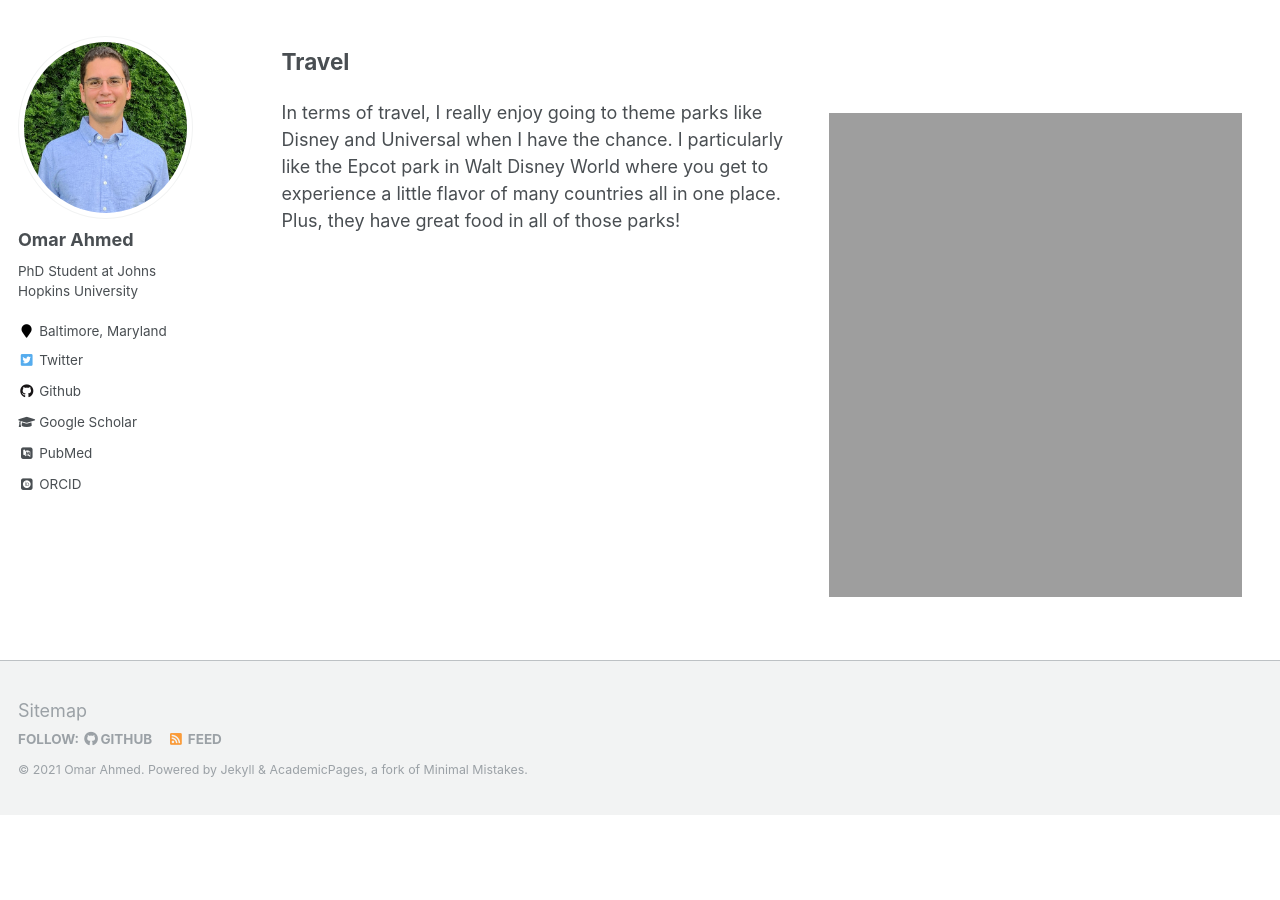
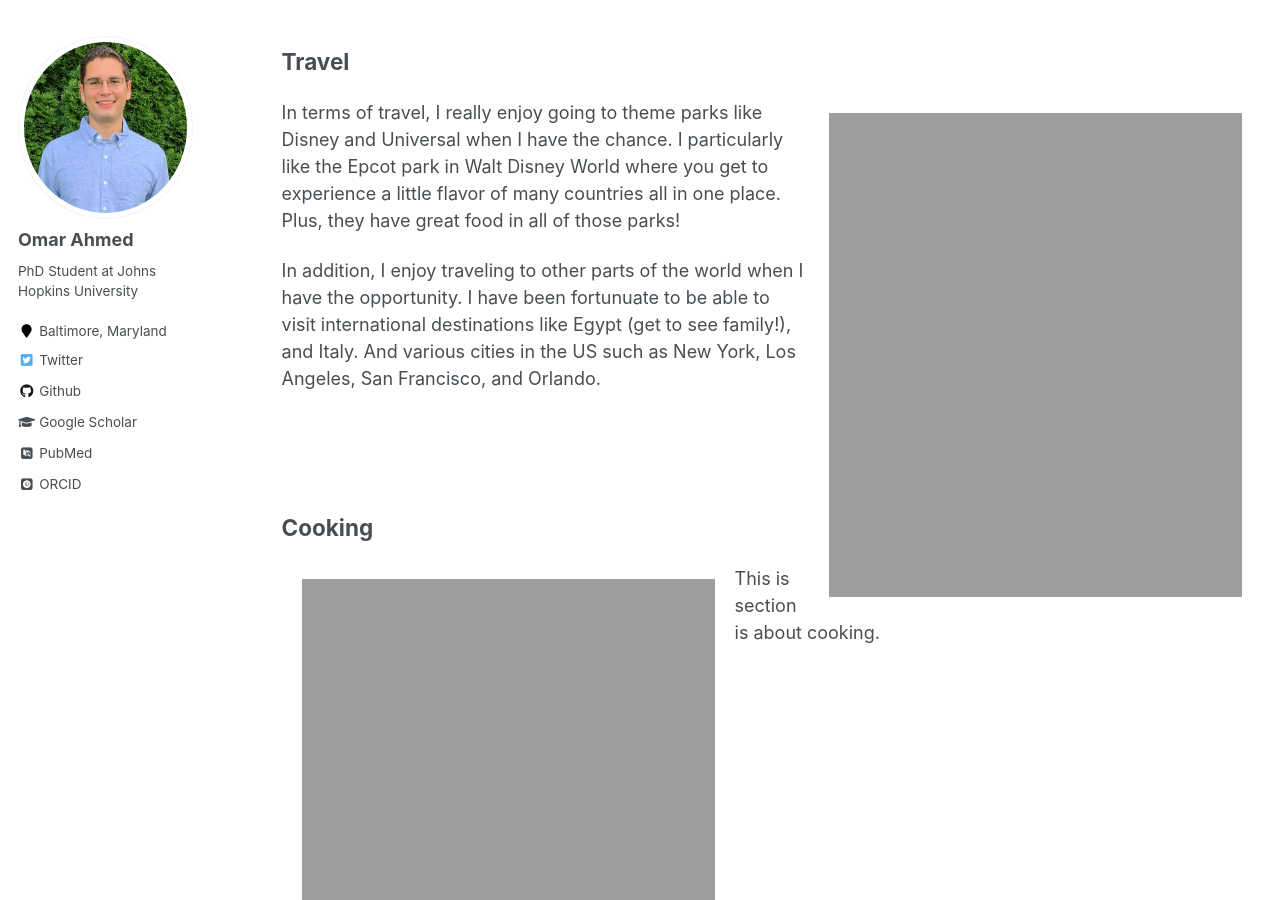
Before and after one commit to oma219/oma219.github.io, a Jekyll site: the page built from _pages/interests.md, in a window 1280 px wide and 900 px high, scrolled down 636 px. Built offline with Jekyll 4.4.1, drawn with Linux system fonts in a browser that asks for light colours; some web fonts are replaced; before the commit the page ends 1451 px from its top, so only the background shows below that.

Commit message:
added info on interests page

```diff
--- a/_pages/interests.md
+++ b/_pages/interests.md
@@ -22,3 +22,14 @@ In terms of other sports, I am fan of Lebron James in the NBA and, Roger Federer
 <img src="http://oma219.github.io/images/epcot.jpg" alt="spaceship earth" style="float: right; height: 524px; width:453px; padding: 20px;"/>
 
 In terms of travel, I really enjoy going to theme parks like Disney and Universal when I have the chance. I particularly like the Epcot park in Walt Disney World where you get to experience a little flavor of many countries all in one place. Plus, they have great food in all of those parks!
+
+In addition, I enjoy traveling to other parts of the world when I have the opportunity. I have been fortunuate to be able to visit international destinations like Egypt (get to see family!), and Italy. And various cities in the US such as New York, Los Angeles, San Francisco, and Orlando.
+
+<br/>
+<br/>
+
+## Cooking
+
+<img src="http://oma219.github.io/images/homemade_pizza.jpg" alt="homemade pizza" style="float: left; height: 524px; width:453px; padding: 20px;"/>
+
+This is section is about cooking.
```
Also changed, not shown: 1 other file.
